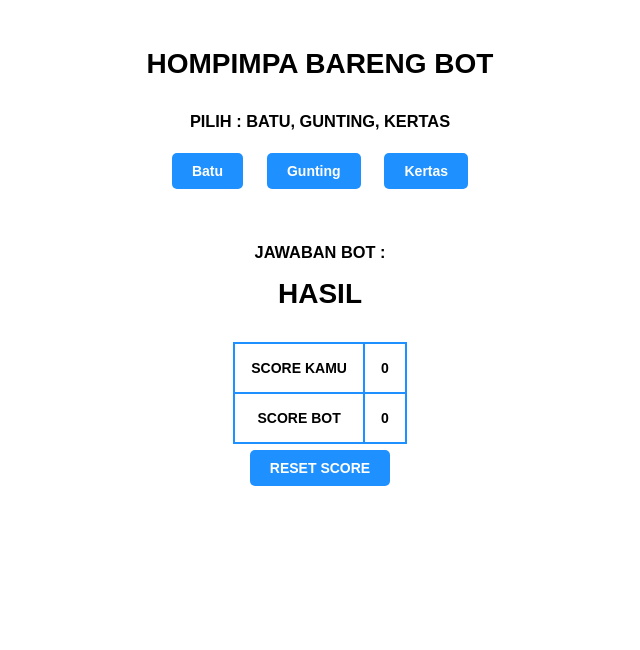
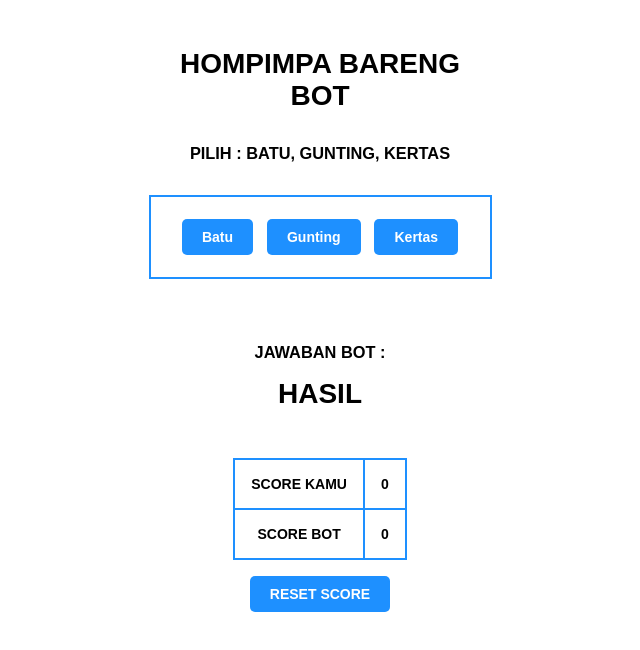
Before and after one commit to bayemprathama/hompimpa, a plain HTML site: page index.html in a window 1280 px wide. Shown: the whole page, without its empty margins (320-960 px from the left). Drawn offline with Linux system fonts and the light colour scheme.

Commit message:
Update style.css

```diff
--- a/assets/css/style.css
+++ b/assets/css/style.css
@@ -10,10 +10,18 @@ body {
   text-align: center;
   font-family: Arial, Helvetica, sans-serif;
   font-size: 14px;
+  width: 375px;
+  margin: 0 auto;
 }
 a {
   text-decoration: none;
   color: #fff;
+}
+
+/* style */
+.container {
+  border: 2px solid #1e90ff;
+  padding: 2rem 0;
 }
 .choose-txt {
   margin: 2rem;
@@ -22,13 +30,15 @@ a {
   padding: 10px 20px;
   background: #1e90ff;
   border-radius: 5px;
-  margin: 0 10px;
+  margin: 0 5px;
   font-weight: 700;
 }
 .btn:active {
   background: #4169e1;
 }
-
+.bot {
+  transition: all 0.2s ease;
+}
 .bot-answer {
   margin: 4rem 0 1rem;
 }
@@ -45,9 +55,11 @@ td {
   border-collapse: collapse;
 }
 .table-container {
-  margin: 2rem 0 0;
+  margin: 3rem 0 0;
 }
-
+.reset-score {
+  display: inline-block;
+}
 .bot-score,
 .player-score {
   font-weight: 700;
```
